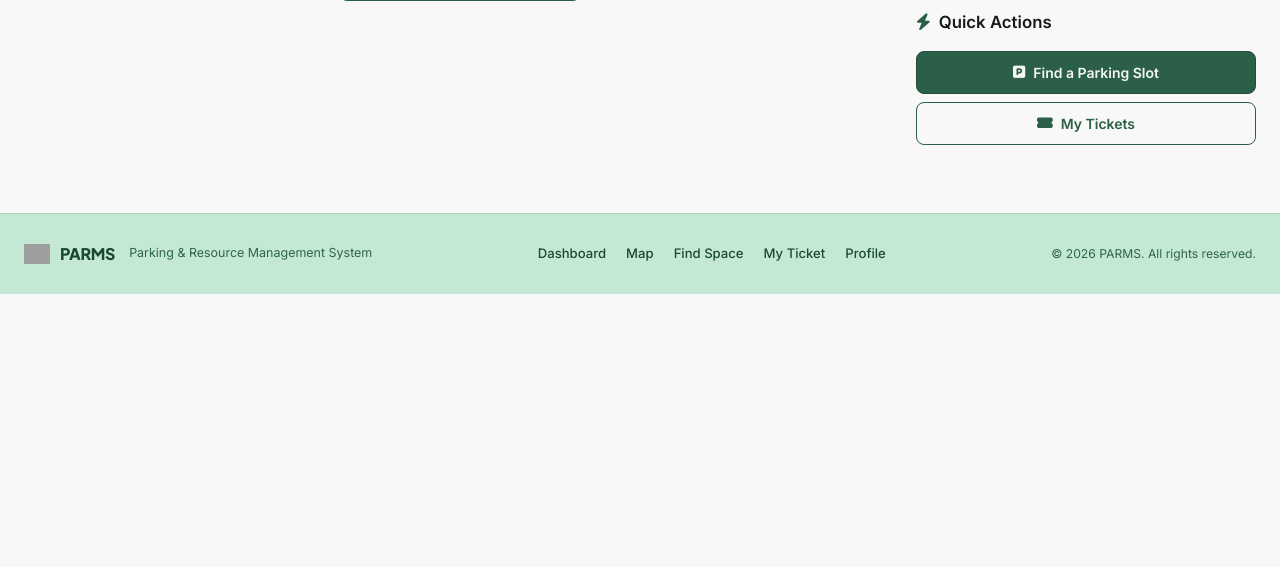
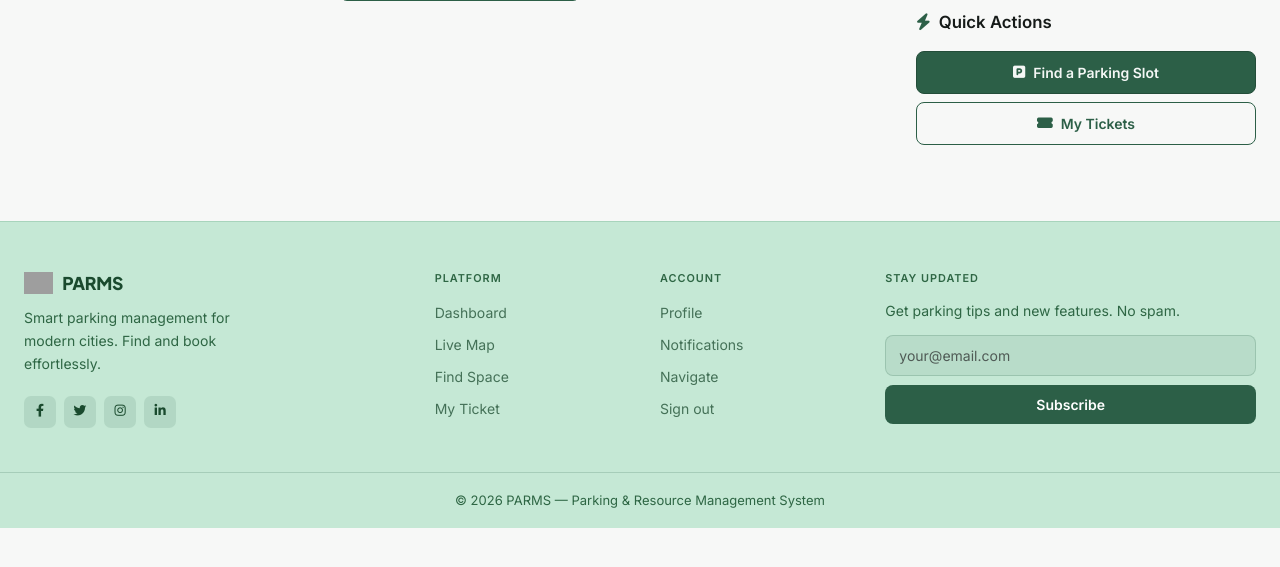
Before and after one commit to pacyuzu16/parms2, a Django app: page /userin/ in a window 1280 px wide. Shown: the part 503-1070 px from the top of the page. Run offline with Django 5.2, Linux system fonts and the light colour scheme; the visitor is signed in with stand-in values (Sample User, id 1); data that the repository does not hold is empty; grey boxes are pictures that could not be loaded.

Commit message:
feat: mint green (#c5e8d5) on footer, admin sidebar & auth brand panels
- userin.html: replace simple footer with full 4-column home-style
  footer (brand + social, platform links, account links, newsletter)
  using #c5e8d5 mint background and dark green text
- dashboard.html: admin sidebar bg #171f1c → #c5e8d5 mint; adjust
  text, hover, border colours for readability on light background
- login.html / signup.html: auth brand panel #171f1c → #c5e8d5 mint;
  all white/rgba-white text colours swapped to dark green equivalents

Co-Authored-By: Claude Sonnet 4.5 <noreply@anthropic.com>

```diff
--- a/myproject/params_app/templates/login.html
+++ b/myproject/params_app/templates/login.html
@@ -19,7 +19,7 @@
 
     /* ── Left panel — brand side ── */
     .auth-brand {
-        background: #171f1c;
+        background: #c5e8d5;
         display: flex;
         flex-direction: column;
         justify-content: space-between;
@@ -35,7 +35,7 @@
         right: -80px;
         width: 340px;
         height: 340px;
-        border: 60px solid rgba(44,95,71,0.25);
+        border: 60px solid rgba(44,95,71,0.15);
         border-radius: 50%;
         pointer-events: none;
     }
@@ -101,7 +101,7 @@
     }
     .auth-stat .lbl {
         font-size: 0.75rem;
-        color: rgba(255,255,255,0.38);
+        color: #3a7055;
         font-weight: 500;
         text-transform: uppercase;
         letter-spacing: 0.06em;
--- a/myproject/params_app/templates/signup.html
+++ b/myproject/params_app/templates/signup.html
@@ -18,7 +18,7 @@
 
     /* ── Left panel — brand side ── */
     .auth-brand {
-        background: #171f1c;
+        background: #c5e8d5;
         display: flex;
         flex-direction: column;
         justify-content: space-between;
@@ -33,7 +33,7 @@
         right: -80px;
         width: 340px;
         height: 340px;
-        border: 60px solid rgba(44,95,71,0.25);
+        border: 60px solid rgba(44,95,71,0.15);
         border-radius: 50%;
         pointer-events: none;
     }
--- a/myproject/params_app/templates/userin.html
+++ b/myproject/params_app/templates/userin.html
@@ -993,23 +993,74 @@
     })();
     </script>
     <!-- ===== FOOTER ===== -->
-    <footer style="background:#c5e8d5;border-top:1px solid #a8d4bc;margin-top:40px;">
-        <div style="max-width:1280px;margin:0 auto;padding:28px 24px;display:flex;align-items:center;justify-content:space-between;flex-wrap:wrap;gap:16px;">
-            <div style="display:flex;align-items:center;gap:10px;">
-                <img src="{% static 'imgs/TrafficJam.svg' %}" alt="PARMS" width="26">
-                <span style="font-family:'Plus Jakarta Sans',sans-serif;font-size:1rem;font-weight:800;color:#1a4a2e;letter-spacing:-0.02em;">PARMS</span>
-                <span style="font-size:0.78rem;color:#2e6644;margin-left:4px;">Parking & Resource Management System</span>
+    <footer style="background:#c5e8d5;border-top:1px solid #a8d4bc;margin-top:48px;padding:48px 0 0;">
+        <style>
+            .pf-brand { font-family:'Plus Jakarta Sans',sans-serif;font-size:1.1rem;font-weight:800;color:#1a4a2e;display:flex;align-items:center;gap:9px;margin-bottom:10px;letter-spacing:-0.02em; }
+            .pf-tagline { font-size:0.875rem;color:#2e6644;line-height:1.65;margin-bottom:20px;max-width:260px; }
+            .pf-social { display:flex;gap:8px;margin-bottom:4px; }
+            .pf-social a { width:32px;height:32px;border-radius:7px;background:rgba(44,95,71,0.12);color:#1a4a2e;display:flex;align-items:center;justify-content:center;text-decoration:none;font-size:0.8rem;transition:background 150ms,color 150ms; }
+            .pf-social a:hover { background:#2c5f47;color:white; }
+            .pf-heading { font-size:0.68rem;font-weight:700;text-transform:uppercase;letter-spacing:0.09em;color:#2e6644;margin-bottom:14px; }
+            .pf-links { list-style:none;padding:0;margin:0; }
+            .pf-links li { margin-bottom:8px; }
+            .pf-links a { color:#1a4a2e;text-decoration:none;font-size:0.875rem;transition:color 150ms;opacity:0.75; }
+            .pf-links a:hover { opacity:1; }
+            .pf-newsletter input { background:rgba(44,95,71,0.08);border:1px solid rgba(44,95,71,0.2);color:#161b19;border-radius:8px;padding:9px 13px;font-size:0.875rem;width:100%;margin-bottom:9px;outline:none;font-family:'Inter',sans-serif;transition:border-color 150ms; }
+            .pf-newsletter input::placeholder { color:#4f5a55; }
+            .pf-newsletter input:focus { border-color:#2c5f47; }
+            .pf-newsletter button { width:100%;background:#2c5f47;color:white;border:none;border-radius:8px;padding:9px 14px;font-size:0.875rem;font-weight:600;cursor:pointer;transition:background 150ms;font-family:'Inter',sans-serif; }
+            .pf-newsletter button:hover { background:#234d39; }
+            .pf-bottom { border-top:1px solid rgba(44,95,71,0.2);padding:18px 0;margin-top:40px;text-align:center;color:#2e6644;font-size:0.8125rem; }
+        </style>
+        <div style="max-width:1280px;margin:0 auto;padding:0 24px;">
+            <div style="display:grid;grid-template-columns:2fr 1fr 1fr 2fr;gap:40px;flex-wrap:wrap;">
+                <!-- Brand -->
+                <div>
+                    <div class="pf-brand">
+                        <img src="{% static 'imgs/TrafficJam.svg' %}" alt="PARMS" height="22">
+                        PARMS
+                    </div>
+                    <p class="pf-tagline">Smart parking management for modern cities. Find and book effortlessly.</p>
+                    <div class="pf-social">
+                        <a href="#" title="Facebook"><i class="fab fa-facebook-f"></i></a>
+                        <a href="#" title="Twitter"><i class="fab fa-twitter"></i></a>
+                        <a href="#" title="Instagram"><i class="fab fa-instagram"></i></a>
+                        <a href="#" title="LinkedIn"><i class="fab fa-linkedin-in"></i></a>
+                    </div>
+                </div>
+                <!-- Platform links -->
+                <div>
+                    <div class="pf-heading">Platform</div>
+                    <ul class="pf-links">
+                        <li><a href="{% url 'userin' %}">Dashboard</a></li>
+                        <li><a href="{% url 'map' %}">Live Map</a></li>
+                        <li><a href="{% url 'slots' %}">Find Space</a></li>
+                        <li><a href="{% url 'ticket' %}">My Ticket</a></li>
+                    </ul>
+                </div>
+                <!-- Account links -->
+                <div>
+                    <div class="pf-heading">Account</div>
+                    <ul class="pf-links">
+                        <li><a href="{% url 'profile' %}">Profile</a></li>
+                        <li><a href="{% url 'notifications' %}">Notifications</a></li>
+                        <li><a href="{% url 'destination' %}">Navigate</a></li>
+                        <li><a href="#" onclick="showLogout(event)">Sign out</a></li>
+                    </ul>
+                </div>
+                <!-- Newsletter -->
+                <div>
+                    <div class="pf-heading">Stay Updated</div>
+                    <p style="font-size:0.875rem;color:#2e6644;margin-bottom:12px;line-height:1.6;">Get parking tips and new features. No spam.</p>
+                    <div class="pf-newsletter">
+                        <input type="email" placeholder="your@email.com">
+                        <button type="button">Subscribe</button>
+                    </div>
+                </div>
             </div>
-            <div style="display:flex;align-items:center;gap:20px;flex-wrap:wrap;">
-                <a href="{% url 'userin' %}" style="font-size:0.82rem;color:#1a4a2e;text-decoration:none;font-weight:500;">Dashboard</a>
-                <a href="{% url 'map' %}"    style="font-size:0.82rem;color:#1a4a2e;text-decoration:none;font-weight:500;">Map</a>
-                <a href="{% url 'slots' %}"  style="font-size:0.82rem;color:#1a4a2e;text-decoration:none;font-weight:500;">Find Space</a>
-                <a href="{% url 'ticket' %}" style="font-size:0.82rem;color:#1a4a2e;text-decoration:none;font-weight:500;">My Ticket</a>
-                <a href="{% url 'profile' %}" style="font-size:0.82rem;color:#1a4a2e;text-decoration:none;font-weight:500;">Profile</a>
-            </div>
-            <div style="font-size:0.76rem;color:#2e6644;">
-                &copy; {% now "Y" %} PARMS. All rights reserved.
-            </div>
+        </div>
+        <div class="pf-bottom">
+            © {% now "Y" %} PARMS — Parking &amp; Resource Management System
         </div>
     </footer>
 
```
Also changed, not shown: myproject/params_app/templates/dashboard.html (+6 -6 lines).
